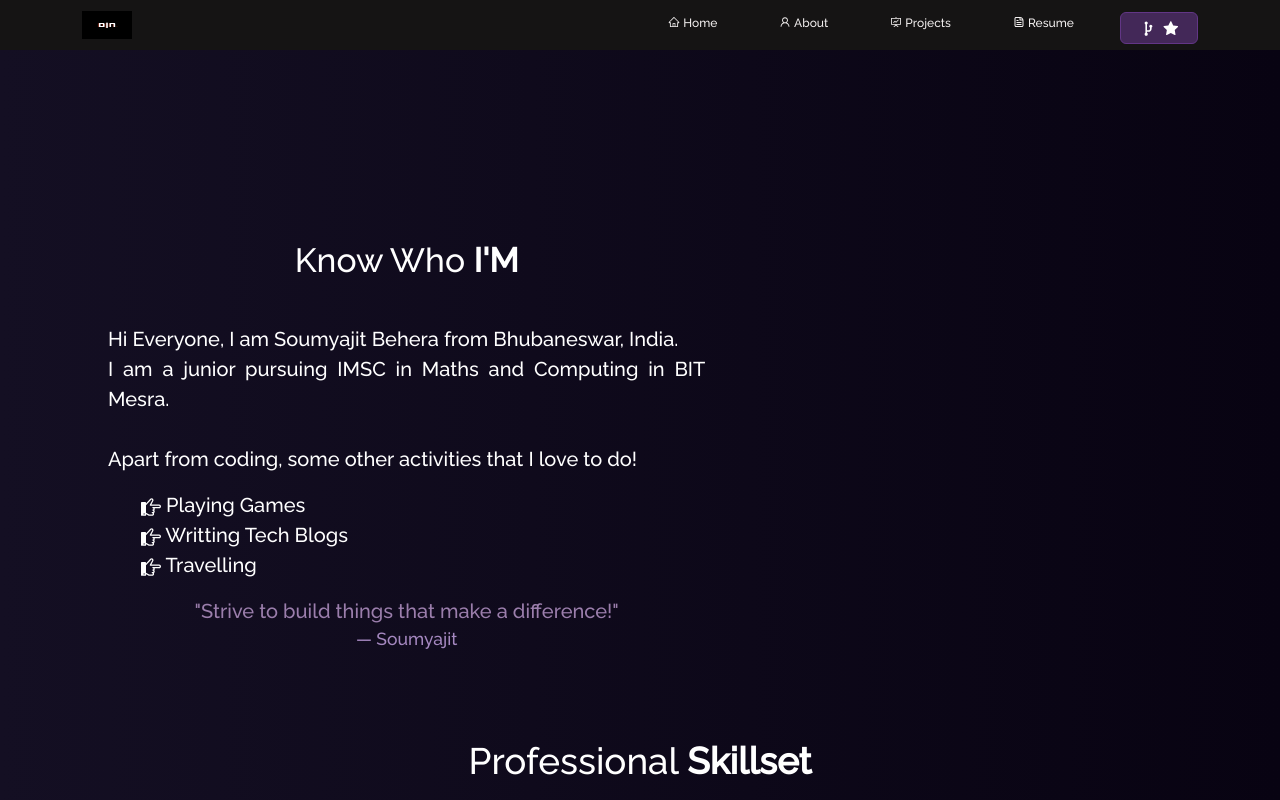
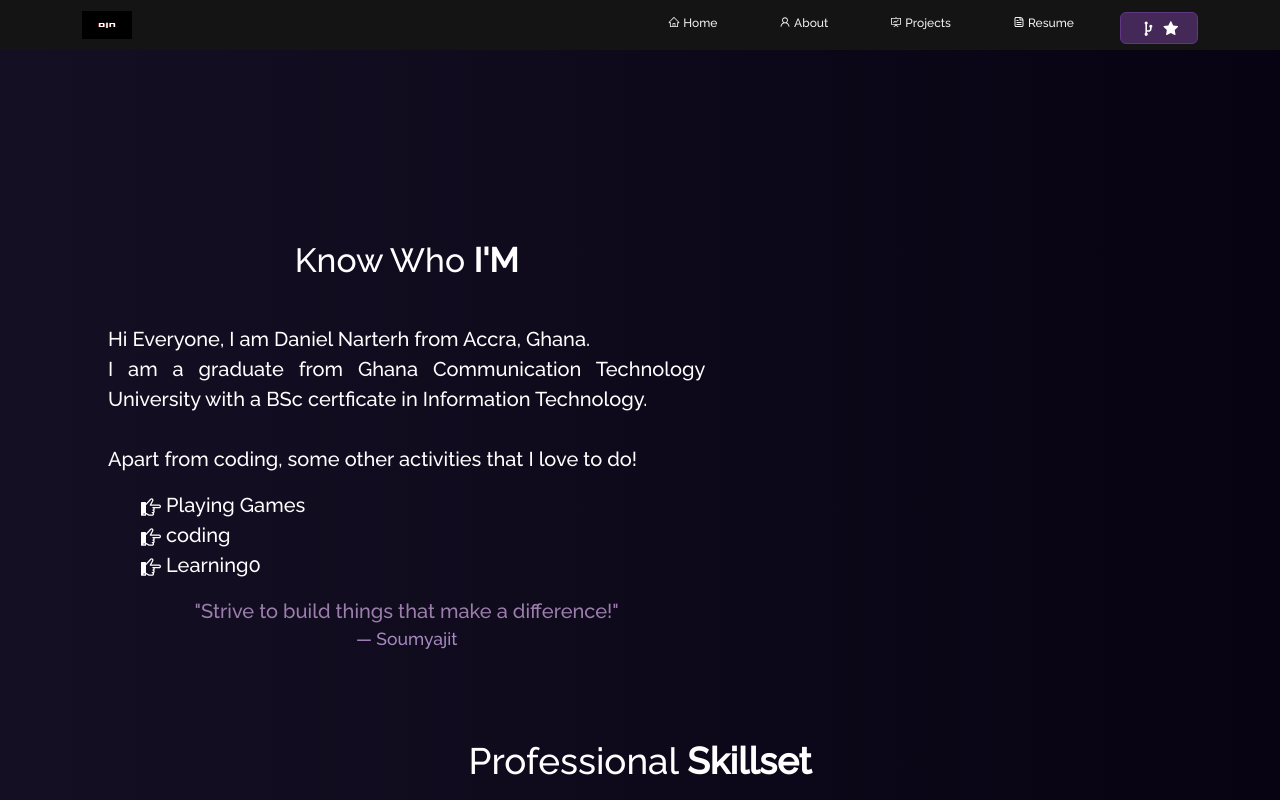
Before and after one commit to Mr-Deee/portfolio, a React (Create React App) app: page /about in a window 1280 px wide. Shown: the top 800 px of the page. Built offline with nearby package versions, Linux system fonts and the light colour scheme.

Commit message:
techstack change

```diff
--- a/src/About/AboutCard.js
+++ b/src/About/AboutCard.js
@@ -8,10 +8,9 @@ function AboutCard() {
       <Card.Body>
         <blockquote className="blockquote mb-0">
           <p style={{ textAlign: "justify" }}>
-            Hi Everyone, I am <span className="purple">Soumyajit Behera </span>
-            from <span className="purple"> Bhubaneswar, India.</span>
-            <br />I am a junior pursuing IMSC in Maths and Computing in BIT
-            Mesra.
+            Hi Everyone, I am <span className="purple">Daniel Narterh </span>
+            from <span className="purple"> Accra, Ghana.</span>
+            <br />I am a graduate from Ghana Communication Technology University with a BSc certficate in Information Technology.
             <br />
             <br />
             Apart from coding, some other activities that I love to do!
@@ -21,10 +20,10 @@ function AboutCard() {
               <ImPointRight /> Playing Games
             </li>
             <li className="about-activity">
-              <ImPointRight /> Writting Tech Blogs
+              <ImPointRight /> coding
             </li>
             <li className="about-activity">
-              <ImPointRight /> Travelling
+              <ImPointRight /> Learning0
             </li>
           </ul>
 
```
